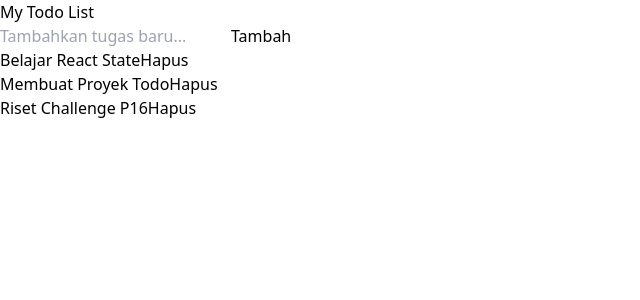
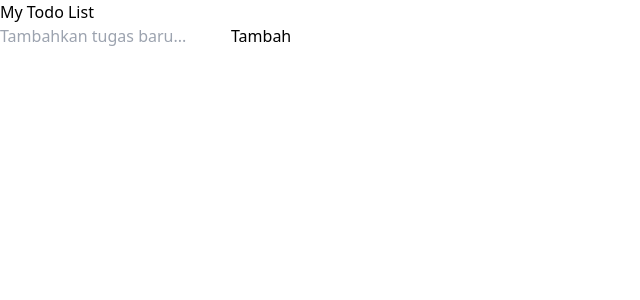
Before and after one commit to kharisma-dev/projek-4-todo-list, a React (Vite) app: page / in a window 1280 px wide. Shown: the top 300 px of the page, without its empty margins (0-640 px from the left). Built offline with nearby package versions, Linux system fonts and the light colour scheme.

Commit message:
local storage

```diff
--- a/src/App.jsx
+++ b/src/App.jsx
@@ -1,5 +1,6 @@
-import React, { useState } from 'react';
+import React, { useState, useEffect } from 'react';
 import TodoItem from './TodoItem';
+import { data } from 'autoprefixer';
 // import reactLogo from './assets/react.svg'
 // import viteLogo from '/vite.svg'
 // import './App.css'
@@ -35,13 +36,24 @@
 
 // export default App
 function App() {
-  const [todos, setTodos]=useState([
-    {id: 1,text: "Belajar React State",completed:  true},
-    {id: 2, text: "Membuat Proyek Todo", completed: true},
-    {id: 3, text: "Riset Challenge P16", completed: true},
-  ]);
+  // const [todos, setTodos]=useState([
+  //   {id: 1,text: "Belajar React State",completed:  true},
+  //   {id: 2, text: "Membuat Proyek Todo", completed: true},
+  //   {id: 3, text: "Riset Challenge P16", completed: true},
+  // ]);
+  const [todos, setTodos] = useState (() => {
+    const dataTersimpan = localStorage.getItem('todos');
+    if (dataTersimpan) {
+    return JSON.parse(dataTersimpan);
+  } else {
+    return [];
+  }
+});
 
   const [inputText, setInputText] = useState("");
+  useEffect(() => {
+    localStorage.setItem('todos', JSON.stringify(todos));
+  }, [todos]);
   const handleSubmit = (event) => {
     event.preventDefault();
 
```
Also changed, not shown: 1 other file (tests, documents, lock files or other folders).
